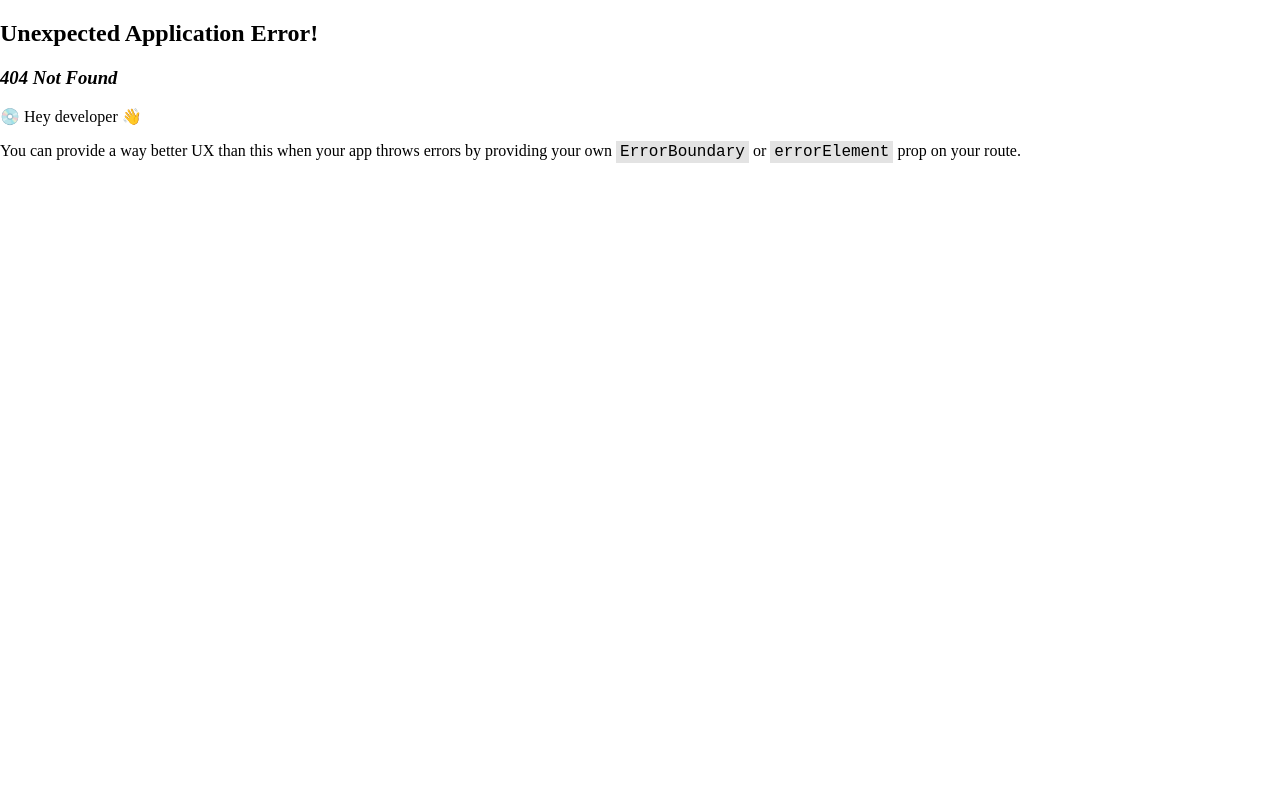
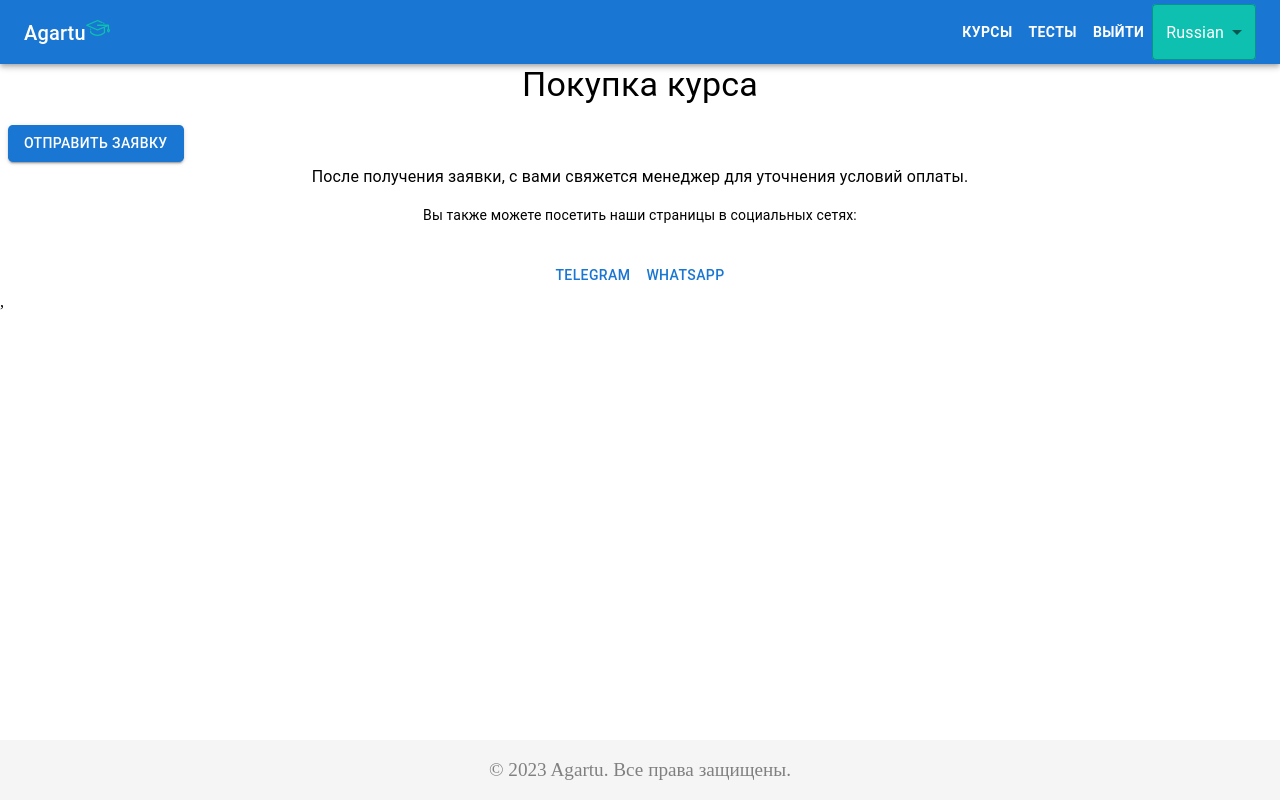
Before and after one commit to g-30/educational-portal, a React (Vite) app in the folder frontend/: page /purchase/1 in a window 1280 px wide. Before the commit this address had no page. Built offline with nearby package versions, Linux system fonts and the light colour scheme; no server answers; sample sign-in values are in the browser's storage.

Commit message:
front end fixes

```diff
--- a/frontend/src/components/Course/CourseCard.tsx
+++ b/frontend/src/components/Course/CourseCard.tsx
@@ -70,7 +70,7 @@ const Course: FC<Course> = ({
                             borderRadius: '0.3rem',
                         }}
                         component={Link}
-                        to={`/purchase`}
+                        to={`/purchase/${alias}`}
                     >
                         Приобрести Курс
                     </Button>
--- a/frontend/src/i18n.ts
+++ b/frontend/src/i18n.ts
@@ -18,7 +18,7 @@ i18n.use(initReactI18next).init({
             translation: kkTranslation,
         },
     },
-    lng: 'en', // Default language
+    lng: 'ru', // Default language
     fallbackLng: 'en', // Fallback language if translation is missing
     interpolation: {
         escapeValue: false, // React already escapes variables
--- a/frontend/src/pages/CourseVideoPage.tsx
+++ b/frontend/src/pages/CourseVideoPage.tsx
@@ -16,7 +16,7 @@ const CourseVideoPage: FC = () => {
     const [courseVideoData, setCourseVideoData] = useState<CourseVideo | null>(
         null
     )
-    const { courseVideo } = useParams<{ courseVideo: string }>()
+    const { courseVideo, courseName } = useParams<{ courseVideo: string, courseName: string }>()
 
     useEffect(() => {
         fetch(
@@ -46,7 +46,7 @@ const CourseVideoPage: FC = () => {
                 </Typography>
                 <Typography variant="body1">
                     Пожалуйста, для совершения платежа перейдите на{' '}
-                    <Link to="/purchase">
+                    <Link to={`/purchase/${courseName}`}>
                         <Button
                             variant="contained"
                             color="primary"
--- a/frontend/src/pages/PurchasePage.tsx
+++ b/frontend/src/pages/PurchasePage.tsx
@@ -1,11 +1,55 @@
-import React from 'react'
-import { Link } from 'react-router-dom'
+import React, { useEffect, useState } from 'react'
+import { Link, useParams } from 'react-router-dom'
 import { Button, Typography, Grid, Box } from '@mui/material'
+import Course from '../components/Course/CourseCard'
+
+interface PurchaseResponseData {
+    status: number
+    status_text?: string
+    result: {
+        price_to_pay: number
+    }
+}
 
 const PurchasePage = () => {
-    const handleContact = () => {
-        // Handle contact logic here
-    }
+    const [course, setCourse] = useState<Course>();
+    const [priceToPay, setPriceToPay] = useState<number>();
+    const { courseName } = useParams<{ courseName: string }>()
+
+    useEffect(() => {
+        fetch(
+            `/caesar-panel/api/courses/${courseName}`
+        )
+            .then((response) => response.json())
+            .then(({ result }: { result: Course }) => {
+                setCourse(result)
+            })
+            .catch((error) => console.error(error))
+    }, [courseName])
+
+    const submit = () => {
+        fetch(`/caesar-panel/api/purchase/${courseName}`, {
+            method: 'POST',
+            headers: {
+                'Content-Type': 'application/json',
+                'Authorization': `Bearer ${localStorage.getItem('accessToken')}`,
+            },
+        })
+            .then((response) => {
+                return response.json() as Promise<PurchaseResponseData>
+            })
+            .then((data) => {
+                if (data) {
+                    console.log(data)
+                    if (data.status == 1) {
+                        setPriceToPay(data.result.price_to_pay)
+                    } else {
+                        alert('Ошибка: ' + data.status_text)
+                    }
+                }
+            })
+            .catch((error) => console.error(error))
+    };
 
     return (
         <Grid container spacing={2}>
@@ -14,29 +58,33 @@ const PurchasePage = () => {
                     Покупка курса
                 </Typography>
             </Grid>
-            <Grid item xs={12}>
-                <Typography variant="body1" align="center">
-                    Если вы хотите приобрести курс, свяжитесь с нашим
-                    менеджером.
-                </Typography>
-            </Grid>
-            <Grid
-                item
-                xs={12}
-                container
-                alignItems="center"
-                justifyContent="center"
-            >
-                <Box mt={2}>
+            {priceToPay == null && (
+                <Grid item xs={12}>
                     <Button
                         variant="contained"
                         color="primary"
-                        onClick={handleContact}
+                        sx={{
+                            marginTop: '0.2rem',
+                            marginBottom: '0.2rem',
+                            marginLeft: '0.5rem',
+                            borderRadius: '0.3rem',
+                        }}
+                        onClick={submit}
                     >
-                        Связаться с нами
+                        Отправить заявку
                     </Button>
-                </Box>
-            </Grid>
+                    <Typography variant="body1" align="center">
+                        После получения заявки, с вами свяжется менеджер для уточнения условий оплаты.
+                    </Typography>
+                </Grid>
+            )}
+            {priceToPay != null && (
+                <Grid item xs={12}>
+                    <Typography variant="body1" align="center">
+                        Ожидайте сообщения от менеджера в WhatsApp по поводу оплаты {priceToPay} тг.
+                    </Typography>
+                </Grid>
+            )}
             <Grid
                 item
                 xs={12}
--- a/frontend/src/router.tsx
+++ b/frontend/src/router.tsx
@@ -52,8 +52,12 @@ export const router = createBrowserRouter([
                 ),
             },
             {
-                path: '/purchase',
-                element: <PurchasePage />,
+                path: '/purchase/:courseName',
+                element: (
+                    <PrivateRoute>
+                        <PurchasePage />,
+                    </PrivateRoute>
+                ),
             },
             {
                 path: '/tests',
--- a/frontend/src/store/store.ts
+++ b/frontend/src/store/store.ts
@@ -6,6 +6,6 @@ interface AppStore {
 }
 
 export const useAppStore = create<AppStore>((set) => ({
-    isLoggedIn: false,
+    isLoggedIn: !!localStorage.getItem('accessToken'),
     setLoggedIn: (value) => set(() => ({ isLoggedIn: value })),
 }))
--- a/frontend/src/translations/ru.json
+++ b/frontend/src/translations/ru.json
@@ -5,9 +5,9 @@
     "courses": "Курсы",
     "tests": "Тесты",
     "logout": "Выйти",
-    "welcome": " Добро пожаловать в Agartu Education",
+    "welcome": "Добро пожаловать в Agartu Education",
     "learn": "Учитесь и развивайтесь с Agartu",
-    "description": "Agartu - это платформа онлайн-образования, где студенты могут осваивать новые навыки, освежать старые и достигать успеха в своих учебах.",
+    "description": "Agartu - это платформа онлайн-образования, где студенты могут осваивать новые навыки, освежать старые и достигать успеха в учебе.",
     "begin": "Начать",
     "rights": "Все права защищены.",
     "login_success": "Вход выполнен успешно!",
--- a/frontend/vite.config.ts
+++ b/frontend/vite.config.ts
@@ -3,7 +3,7 @@ import react from '@vitejs/plugin-react'
 
 // https://vitejs.dev/config/
 export default defineConfig({
-    base: './',
+    base: '/',
     plugins: [react()],
     build: {
         assetsDir: '.',
```
